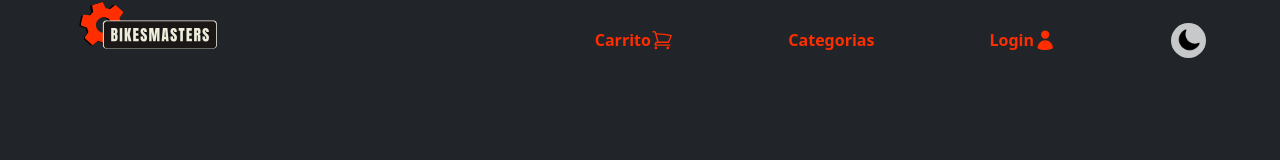
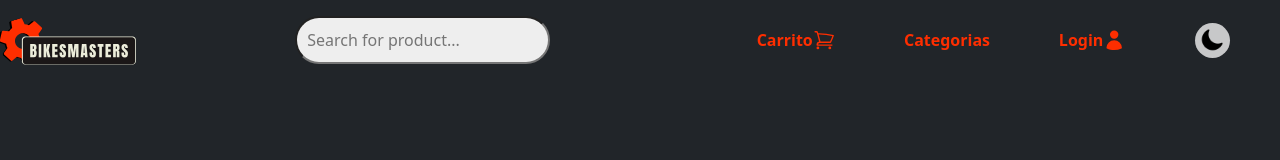
Before and after one commit to ROBERT-Gimenez/E-comerce_React, a React (Create React App) app: page / in a window 1280 px wide. Shown: the top 160 px of the page. Built offline with nearby package versions, Linux system fonts and the light colour scheme; no server answers.

Commit message:
product finder added and configured

```diff
--- a/src/App.css
+++ b/src/App.css
@@ -12,9 +12,18 @@
   width: 11rem;
   height: 5rem;
   position: relative;
-  left: -17px;
-  top: -1rem;
+  right: 6%;
 }
+.search-box{display:-webkit-box;display:-ms-flexbox;display:flex;-webkit-box-pack:end;-ms-flex-pack:end;justify-content:flex-end;-webkit-box-flex:1;}
+.search-box input{-webkit-appearance:none;-moz-appearance:none;appearance:none;background:none;outline:none;/* border:none */;display:block;width:100%;max-width:400px;padding:10px;border-radius:999px;background-color:#EEE;-webkit-transition:0.4s;transition:0.4s}
+.search-box input ::-webkit-input-placeholder{color:#888}
+.search-box input :-ms-input-placeholder{color:#888}
+.search-box input ::placeholder{color:#888}
+.search-box input:focus{
+  background-color:#313131;color:#FFF
+}
+
+
 .nav-container{
   position: relative;
     left: 10%;
--- /dev/null
+++ b/src/components/Buscador.js
@@ -0,0 +1,53 @@
+import {useState , useEffect} from 'react'
+import useGetAxios from '../hooks/useGetAxios';
+import {setListStore } from '../Store/state';
+import { useDispatch } from 'react-redux';
+import { useNavigate } from 'react-router-dom';
+import swal from 'sweetalert'
+
+export default function Buscador() {
+
+    const dispatch = useDispatch();
+    const navigate  = useNavigate ();
+    const {data} = useGetAxios("http://localhost:4000/api/products");
+    const [search , SetSearch] = useState("");
+
+
+    const HandleSearch =(e) => {
+        e.preventDefault()
+       /* Object.entries(data).map((value) => */
+        /* console.log(value[1]) */
+        const result = data.filter((item) =>{/* if((item.name||item.description).includes(search)){return item}} */
+        return item.description.toLowerCase().includes(search.toLowerCase())})
+
+         /* console.log(value[1].includes(search))) */
+        if(result.length > 0){
+            dispatch(setListStore(result))
+        }else{
+        swal("Oops...", "no se encontraron productos!", "info")
+        .then((value) => {
+                navigate("/")
+              })
+        }
+
+        return navigate("/")
+      }
+
+      const hamdldeChange = (e) => {
+        SetSearch(e.target.value)
+      }
+
+  return (
+    <div>
+          <form
+            className="search-box"
+            onSubmit={HandleSearch}>
+                <input
+                type="search" placeholder='Search for product...'
+                required
+                value={search}
+                onChange={hamdldeChange}/>
+            </form>
+    </div>
+  )
+}
--- a/src/components/Header.js
+++ b/src/components/Header.js
@@ -1,4 +1,3 @@
-import {NavDropdown , Form , Button ,Navbar ,Nav, Container } from 'react-bootstrap';
 import { Link , useNavigate } from 'react-router-dom';
 import {motion} from 'framer-motion'
 import {HiOutlineShoppingCart , HiUser} from "react-icons/hi2";
@@ -11,6 +10,7 @@ import { useCookies } from 'react-cookie';
 //redux
 import { setNight , setToken , setListStore } from '../Store/state';
 import { useDispatch , useSelector } from 'react-redux';
+import Buscador from './Buscador';
 const imgs = require.context('../resource/img' , true);
 
 export default function Header() {
@@ -89,6 +89,16 @@ export default function Header() {
               width="120"  height="60"
               className="d-inline align-top Logo"
             />{' '}
+           {/*   <form
+            className="search-box"
+            onSubmit="">
+                <input
+                type="search" placeholder='Search for product...'
+                required
+                value=""
+                onChange=""/>
+            </form> */}
+            <Buscador/>
             {urls.map((url , idx) => {
               return (
                 <motion.div
```
